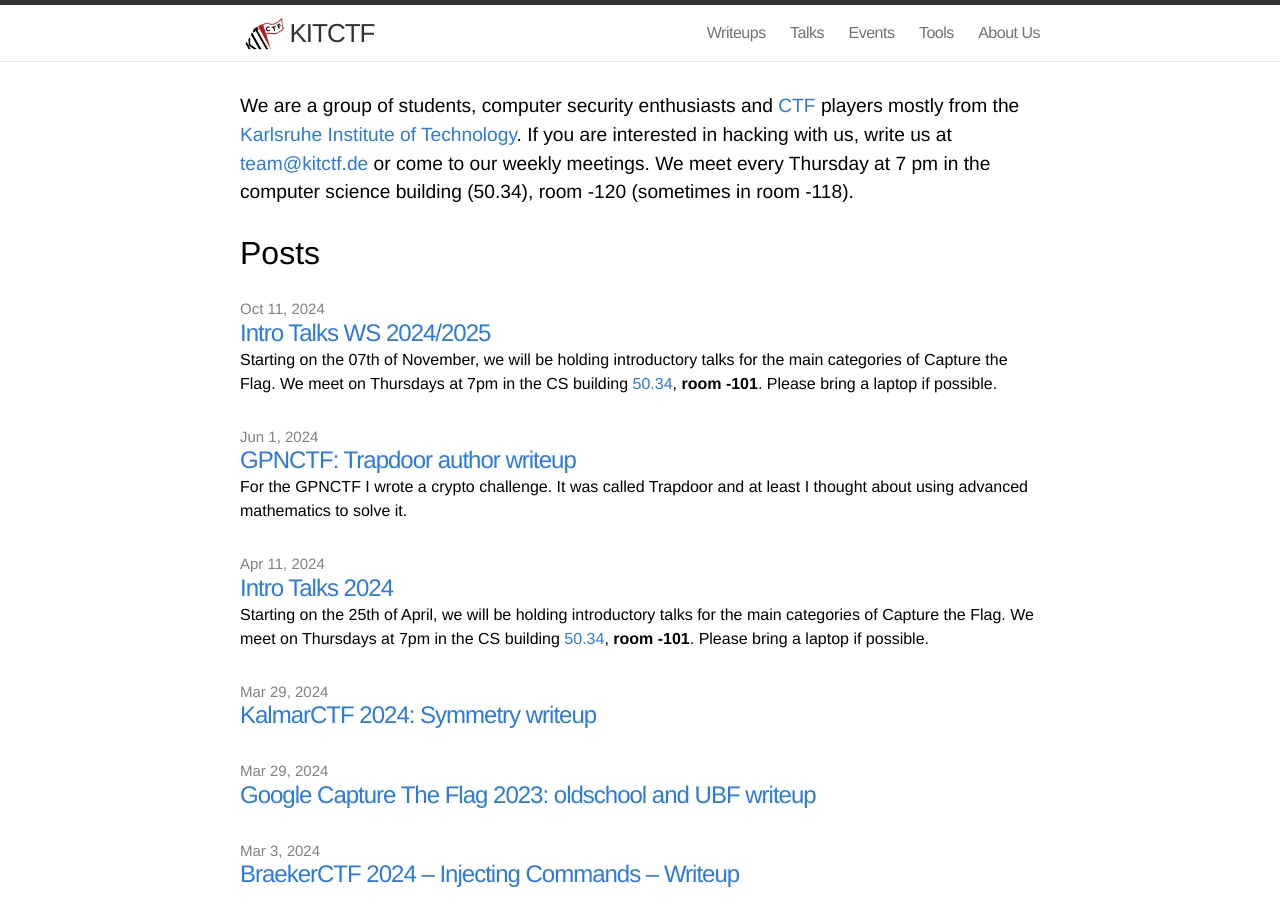
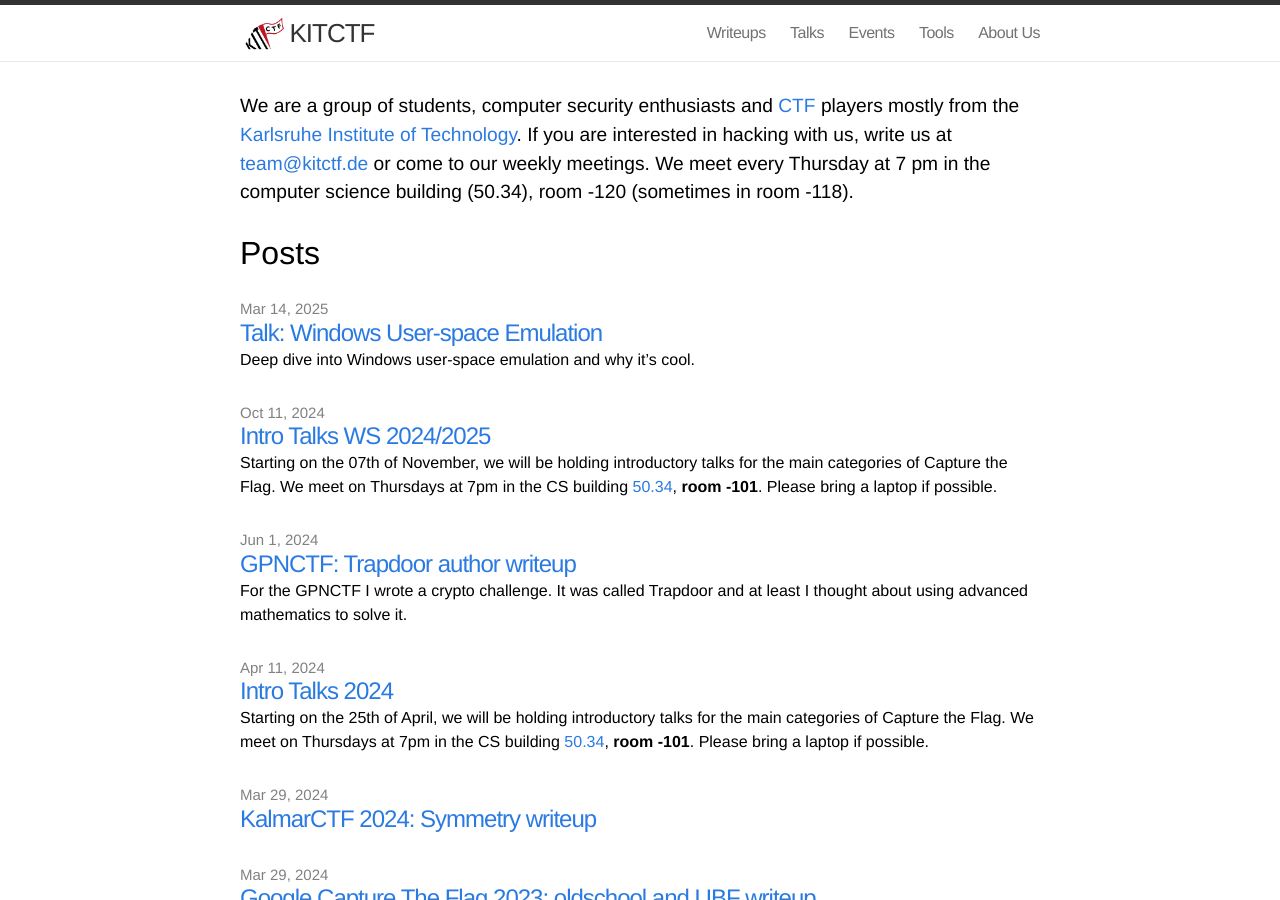
Before and after one commit to kitctf/www, a Jekyll site: the page built from index.html, in a window 1280 px wide and 900 px high. Built offline with Jekyll 4.4.1, drawn with Linux system fonts in a browser that asks for light colours.

Commit message:
Add "Windows User-space Emulation" talk

```diff
--- a/_config.yml
+++ b/_config.yml
@@ -35,5 +35,7 @@ authors:
     url: https://ik0ri4n.de/
   Ik0ri4n:
     url: https://ik0ri4n.de/
+  momo5502:
+    url: https://momo5502.com/
 
 teamname: KITCTF
--- /dev/null
+++ b/_posts/2025-03-14-windows-emulation.md
@@ -0,0 +1,11 @@
+---
+layout: post
+title: "Talk: Windows User-space Emulation"
+categories: learning
+authors:
+  - momo5502
+---
+
+Deep dive into Windows user-space emulation and why it's cool.
+
+The slides can be found [here](/talks/2025-02-13-windows-emulation/windows-emulation-slides.pdf). The talk was held on the 13th of February 2025.
```
Also changed, not shown: 1 other file.
